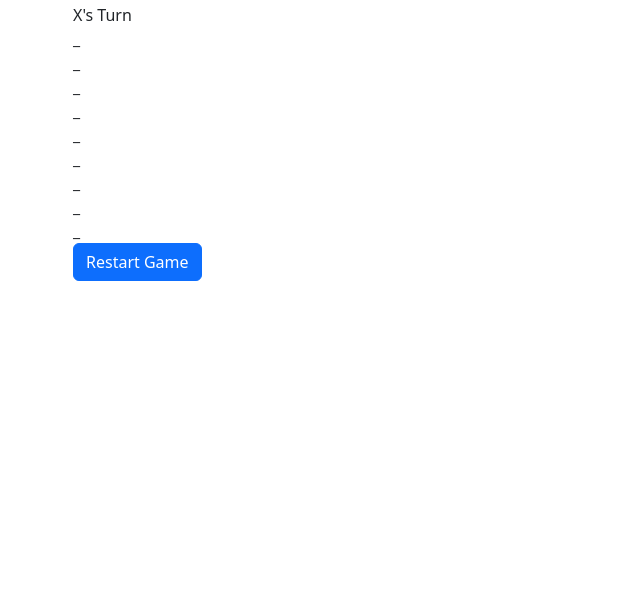
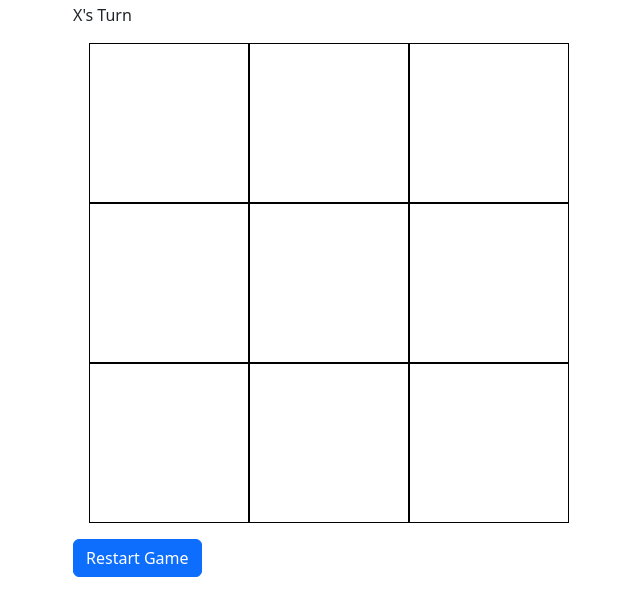
Before and after one commit to jamorford/ainc-tic-tac-toe, a website: page index.html in a window 1280 px wide. Shown: the part 53-668 px from the top of the page, without its empty margins (9-649 px from the left). Drawn offline with nearby package versions, Linux system fonts and the light colour scheme.

Commit message:
Add board rendering

```diff
--- a/css/main.css
+++ b/css/main.css
@@ -0,0 +1,12 @@
+.board-tile {
+  height: 10rem;
+  font-size: 6rem;
+  text-align: center;
+  border: 1px solid black;
+  padding: 0.5rem;
+}
+
+.board {
+  width: 30rem;
+  margin: 1rem;
+}
--- a/index.html
+++ b/index.html
@@ -9,15 +9,7 @@
   <link href="css/main.css" rel="stylesheet">
 </head>
 <body>
-  <div id="app">
-    <div class="container">
-      <div class="row justify-content-center">
-        <div id="temp" class="col">
-
-        </div>
-      </div>
-    </div>
-  </div>
+  <div id="app"></div>
   <script src="node_modules/bootstrap/dist/js/bootstrap.min.js"></script>
   <script src="js/main.js"></script>
 </body>
--- a/js/main.js
+++ b/js/main.js
@@ -18,14 +18,14 @@ let elements = {
   board: {
     board: createElement({
       tag: 'div',
-      classes: ['board']
+      classes: ['board', 'row']
     }),
     tiles: new Array(9).fill(null).map((value, index) => {
       return createElement({
         tag: 'div',
-        classes: ['board-tile'],
+        classes: ['board-tile', 'col-4'],
         events: {
-          click: e => tileClick(index, e)
+          click: e => tileClick(index, e.target)
         }
       });
     })
@@ -95,6 +95,9 @@ function renderUpdate() {
 }
 
 function tileClick(index, target) {
+  // Check whether game is active
+  if (data.state !== STATE_ACTIVE) return;
+
   // Check whether this tile is occupied
   if (data.board[index] !== null) return;
 
@@ -122,19 +125,34 @@ function restartClick() {
   data.player = 'X';
   data.board = new Array(9).fill(null);
   data.state = STATE_ACTIVE;
-  elements.board.tiles.forEach(element => element.textContent = '_')
+  elements.board.tiles.forEach(element => element.textContent = '')
 
   renderUpdate();
 }
 
 
 function renderInitial() {
-  let temp = document.getElementById('temp');
-  temp.appendChild(elements.header.title);
-  temp.appendChild(elements.header.description);
-  temp.appendChild(elements.board.board);
+  let appContainer = createElement({
+    tag: 'div',
+    classes: ['container'],
+    parent: document.getElementById('app')
+  })
+  let appRow = createElement({
+    tag: 'div',
+    classes: ['row', 'justify-content-center'],
+    parent: appContainer
+  })
+  let appCol = createElement({
+    tag: 'div',
+    classes: ['col'],
+    parent: appRow
+  })
+
+  appCol.appendChild(elements.header.title);
+  appCol.appendChild(elements.header.description);
+  appCol.appendChild(elements.board.board);
   elements.board.tiles.forEach(element => elements.board.board.appendChild(element))
-  temp.appendChild(elements.restartButton);
+  appCol.appendChild(elements.restartButton);
 }
 
 renderInitial();
```
